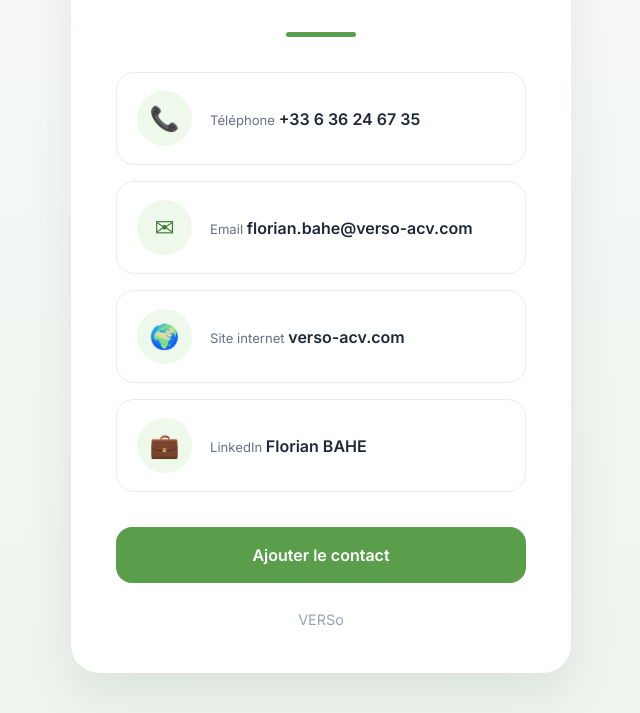
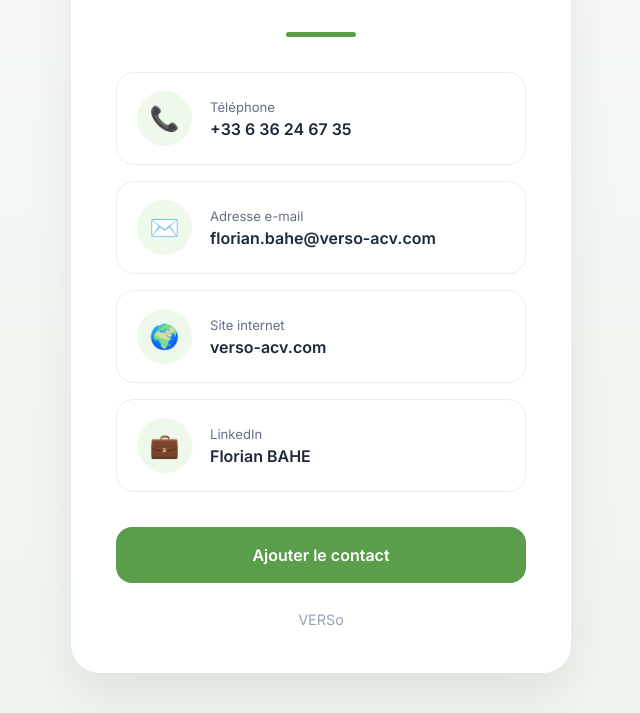
Before and after one commit to baheflorian-cpu/Carte-de-Visite-Florian-Bah-, a plain HTML site: page index.html in a window 1280 px wide. Shown: the part 216-929 px from the top of the page, without its empty margins (319-959 px from the left). Drawn offline with Linux system fonts and the light colour scheme.

Commit message:
Add files via upload

```diff
--- a/index.html
+++ b/index.html
@@ -1,14 +1,12 @@
 <!DOCTYPE html>
 <html lang="fr">
-
 <head>
-
     <meta charset="UTF-8">
     <meta name="viewport" content="width=device-width, initial-scale=1.0">
 
     <title>BAHE Florian | VERSo</title>
 
-    <meta name="description" content="Carte de visite numérique de Florian BAHE - Ingénieur en Analyse du Cycle de Vie chez VERSo">
+    <meta name="description" content="Carte de visite numérique de Florian BAHE">
 
     <link rel="preconnect" href="https://fonts.googleapis.com">
     <link rel="preconnect" href="https://fonts.gstatic.com" crossorigin>
@@ -16,19 +14,13 @@
     <link href="https://fonts.googleapis.com/css2?family=Inter:wght@300;400;500;600;700&display=swap" rel="stylesheet">
 
     <link rel="stylesheet" href="style.css">
-
 </head>
 
 <body>
 
-<div class="background"></div>
-
 <main class="card">
 
-    <img
-        src="assets/logo-verso.png"
-        alt="VERSo"
-        class="logo">
+    <img src="assets/logo-verso.png" alt="VERSo" class="logo">
 
     <h1>BAHE Florian</h1>
 
@@ -38,95 +30,57 @@
 
     <div class="separator"></div>
 
-    <section class="infos">
+    <div class="infos">
 
         <div class="info">
+            <div class="icon">📞</div>
 
-            <div class="icon">
-                📞
+            <div class="content">
+                <span class="label">Téléphone</span>
+                <span class="value">+33 6 36 24 67 35</span>
             </div>
-
-            <div>
-
-                <span class="label">
-                    Téléphone
-                </span>
-
-                <span class="value">
-                    +33 6 36 24 67 35
-                </span>
-
-            </div>
-
         </div>
 
         <div class="info">
+            <div class="icon">✉️</div>
 
-            <div class="icon">
-                ✉
+            <div class="content">
+                <span class="label">Adresse e-mail</span>
+                <span class="value">florian.bahe@verso-acv.com</span>
             </div>
-
-            <div>
-
-                <span class="label">
-                    Email
-                </span>
-
-                <span class="value">
-                    florian.bahe@verso-acv.com
-                </span>
-
-            </div>
-
         </div>
 
-        <a
-            class="info link"
+        <a class="info link"
             href="https://verso-acv.com/"
             target="_blank">
 
-            <div class="icon">
-                🌍
-            </div>
+            <div class="icon">🌍</div>
 
-            <div>
-
-                <span class="label">
-                    Site internet
-                </span>
-
+            <div class="content">
+                <span class="label">Site internet</span>
                 <span class="value">
                     verso-acv.com
                 </span>
-
             </div>
 
         </a>
 
-        <a
-            class="info link"
+        <a class="info link"
             href="https://www.linkedin.com/in/florian-bahe/"
             target="_blank">
 
-            <div class="icon">
-                💼
-            </div>
+            <div class="icon">💼</div>
 
-            <div>
-
-                <span class="label">
-                    LinkedIn
-                </span>
-
+            <div class="content">
+                <span class="label">LinkedIn</span>
                 <span class="value">
                     Florian BAHE
                 </span>
-
             </div>
 
         </a>
 
-    </section>
+    </div>
 
     <a
         href="florian-bahe.vcf"
```
